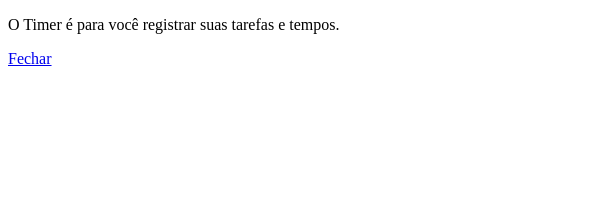
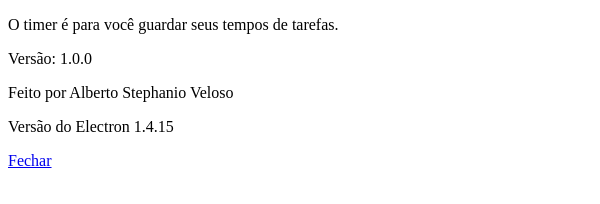
Before and after one commit to albertosveloso/estudo-electron, an Electron app: page app/sobre.html in a window 600 px wide. Drawn offline with Linux system fonts and the light colour scheme.

Commit message:
Tela sobre concluida faltando imagens

```diff
--- a/app/js/renderer.js
+++ b/app/js/renderer.js
@@ -2,6 +2,8 @@ const { ipcRenderer } = require('electron');
 
 let linkSobre = document.querySelector('#link-sobre');
 
+console.log(linkSobre);
+
 linkSobre.addEventListener("click", function(){
     ipcRenderer.send('abrir-janela-sobre');
 });
--- a/app/sobre.html
+++ b/app/sobre.html
@@ -5,8 +5,13 @@
   <title>Sobre o  Timer</title>
 </head>
 <body>
-  <p>O Timer é para você registrar suas tarefas e tempos.</p>
-  <a href="#" id="link-fechar">Fechar</a>
+  <div class="container">
+      <p>O timer é para você guardar seus tempos de tarefas.</p>
+      <p>Versão: 1.0.0</p>
+      <p>Feito por Alberto Stephanio Veloso</p>
+      <p>Versão do Electron 1.4.15</p>
+      <a href="#" id="link-fechar">Fechar</a>
+  </div>
   <script src="js/sobre.js"></script>
 </body>
 </html>
```
Also changed, not shown: app/index.html (+2 -2 lines).
